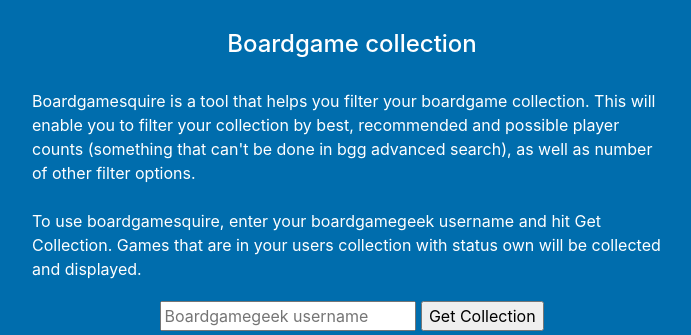
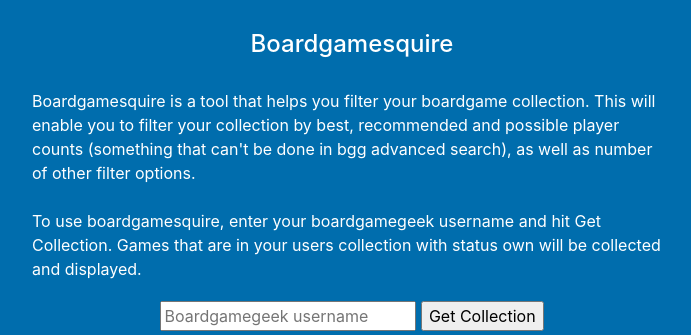
Before and after one commit to victorsowa/boardgame_squire, a Flask app: page / in a window 1280 px wide. Shown: the top 335 px of the page, without its empty margins (288-979 px from the left). Run offline with Flask 2, Linux system fonts and the light colour scheme; some libraries are stand-ins or nearby versions.

Commit message:
Add correct title to index page

```diff
--- a/boardgames/templates/index.html
+++ b/boardgames/templates/index.html
@@ -2,7 +2,7 @@
 {% block main_content %}
     <div class="hero">
         <div class="hero-inner">
-            <h1> Boardgame collection </h1>
+            <h1> Boardgamesquire </h1>
             <div class="index-page-text">
                 Boardgamesquire is a tool that helps you filter your boardgame collection. This will enable you to filter your collection
                 by best, recommended and possible player counts (something that can't be done in bgg advanced search), as well as number of other filter options.
```
